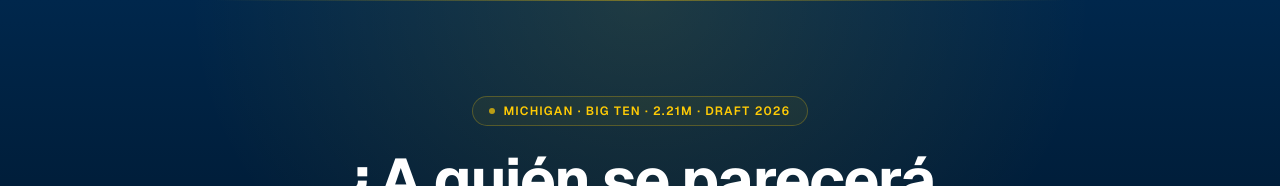
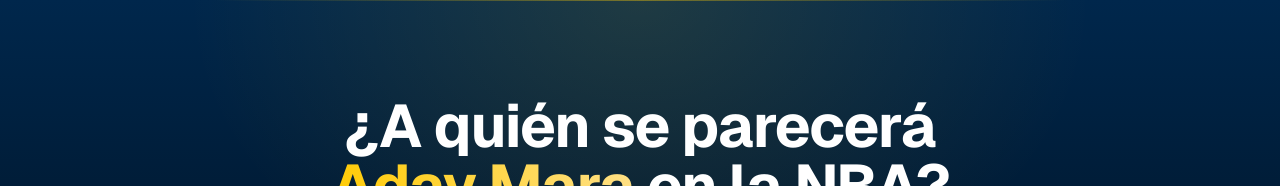
Before and after one commit to Fortiz2305/nba-player-comparison, a Next.js app in the folder frontend/: page /es/aday-mara in a window 1280 px wide. Shown: the top 186 px of the page. Built offline with nearby package versions, Linux system fonts and the light colour scheme; no server answers.

Commit message:
fix: adapt copies

```diff
--- a/frontend/app/es/aday-mara/components/hero.tsx
+++ b/frontend/app/es/aday-mara/components/hero.tsx
@@ -1,6 +1,4 @@
 "use client";
-
-import { MICHIGAN_GOLD } from "../data";
 
 export function Hero() {
   return (
@@ -10,18 +8,6 @@
       <div className="absolute left-1/2 top-0 h-px w-2/3 -translate-x-1/2 bg-gradient-to-r from-transparent via-[#FFCB05]/40 to-transparent" />
 
       <div className="relative mx-auto max-w-4xl text-center">
-        <div
-          className="mb-6 inline-flex items-center gap-2 rounded-full border px-4 py-1.5 text-xs font-semibold uppercase tracking-widest"
-          style={{
-            color: MICHIGAN_GOLD,
-            borderColor: "rgba(255,203,5,0.25)",
-            backgroundColor: "rgba(255,203,5,0.05)",
-          }}
-        >
-          <span className="inline-block h-1.5 w-1.5 animate-pulse rounded-full bg-[#FFCB05]" />
-          Michigan · Big Ten · 2.21m · Draft 2026
-        </div>
-
         <h1 className="text-balance text-4xl font-bold tracking-tight text-white sm:text-5xl lg:text-6xl">
           ¿A quién se parecerá{" "}
           <span
```
